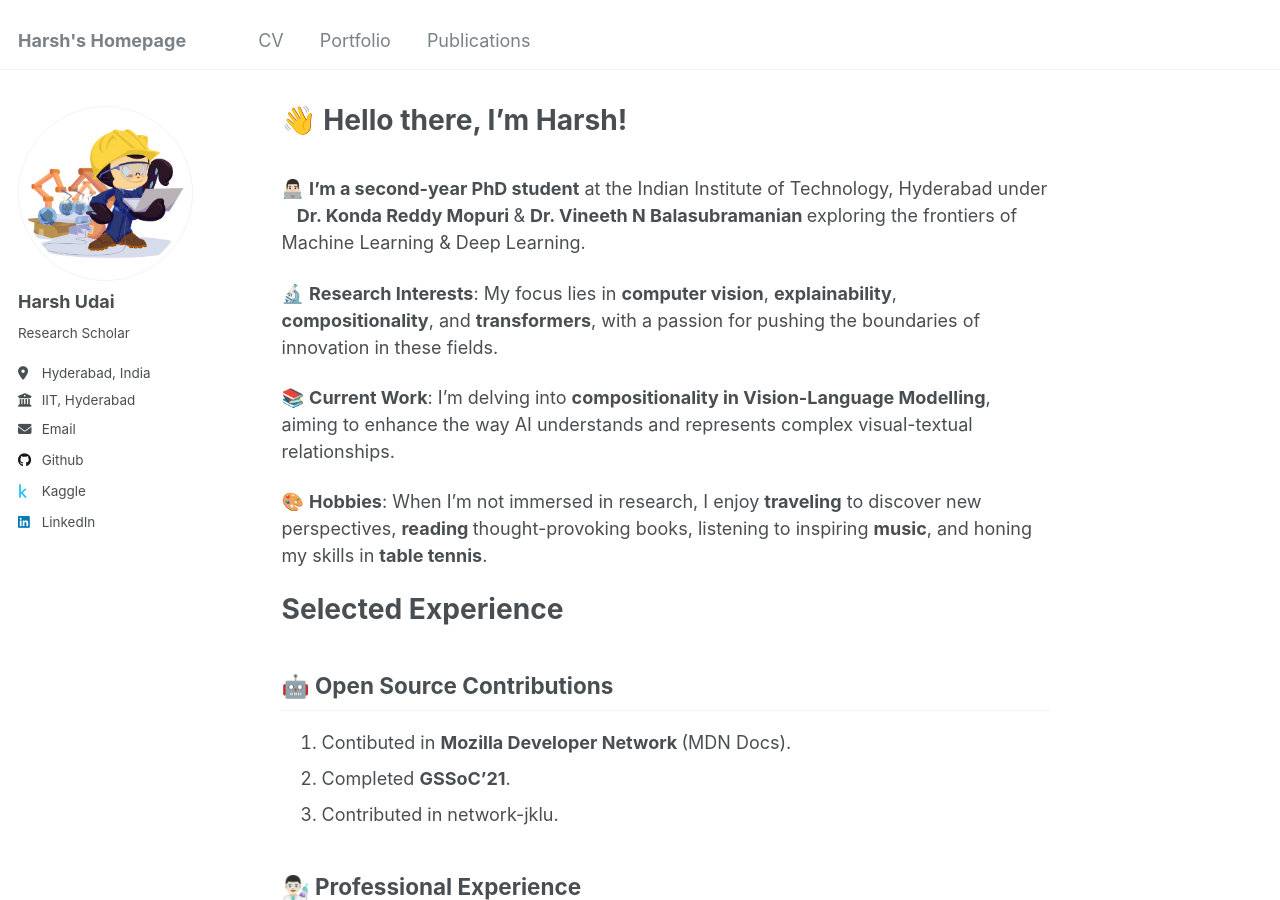
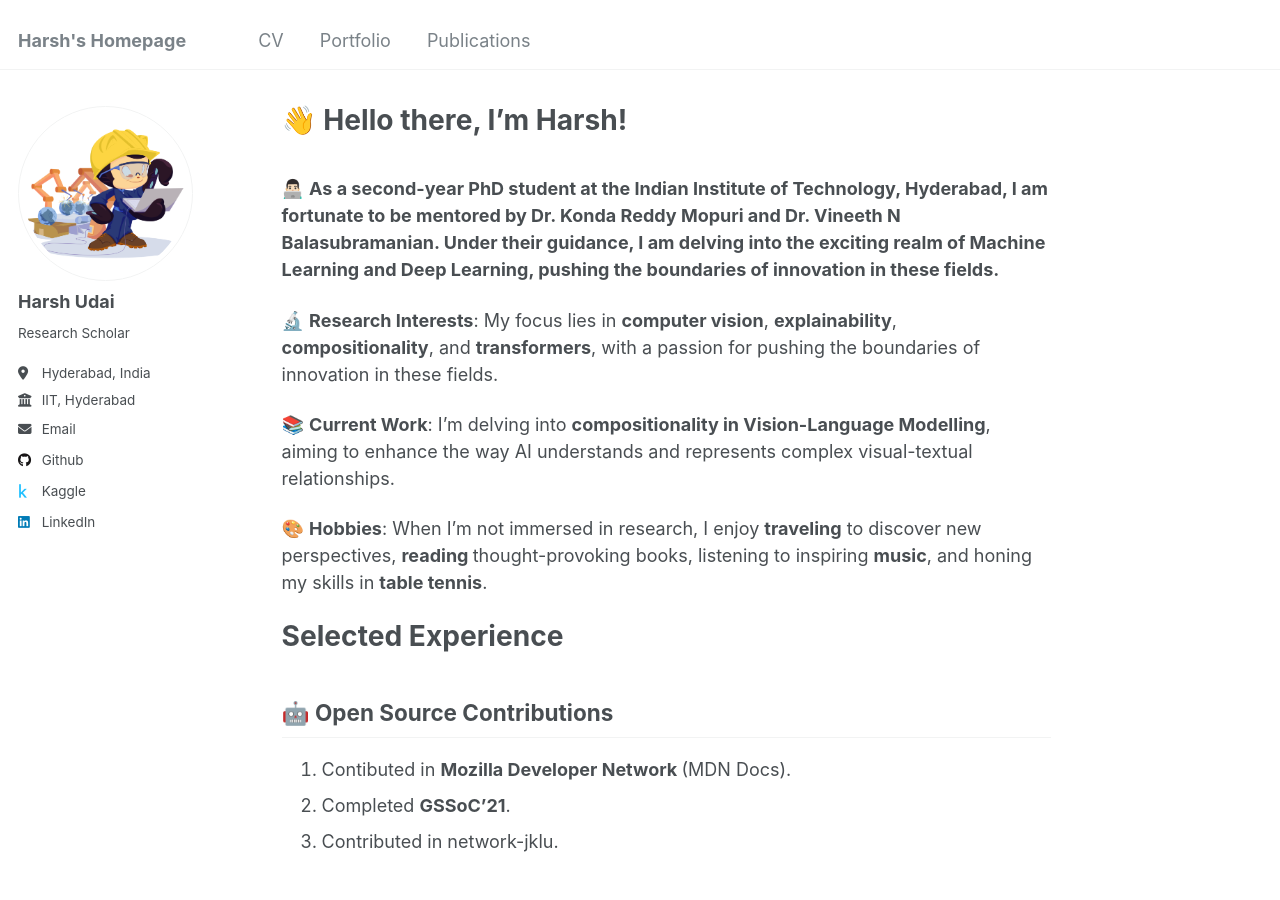
Before and after one commit to Harsh-Udai/Harsh_Udai, a Jekyll site: the page built from _pages/about.md, in a window 1280 px wide and 900 px high. Built offline with Jekyll 4.4.1, drawn with Linux system fonts in a browser that asks for light colours.

Commit message:
Update about.md

```diff
--- a/_pages/about.md
+++ b/_pages/about.md
@@ -14,7 +14,7 @@ redirect_from:
  -->
 
 <br/>
-👨🏻‍💻 <strong>I’m a second-year PhD student</strong> at the Indian Institute of Technology, Hyderabad under &nbsp;&nbsp; <Strong> Dr. Konda Reddy Mopuri </strong> & <Strong> Dr. Vineeth N Balasubramanian </strong> exploring the frontiers of Machine Learning & Deep Learning.
+👨🏻‍💻 <strong>As a second-year PhD student at the Indian Institute of Technology, Hyderabad, I am fortunate to be mentored by Dr. Konda Reddy Mopuri and Dr. Vineeth N Balasubramanian. Under their guidance, I am delving into the exciting realm of Machine Learning and Deep Learning, pushing the boundaries of innovation in these fields.
 
 🔬 <strong>Research Interests</strong>: My focus lies in <strong>computer vision</strong>, <strong>explainability</strong>, <strong>compositionality</strong>, and <strong>transformers</strong>, with a passion for pushing the boundaries of innovation in these fields.
 
```
